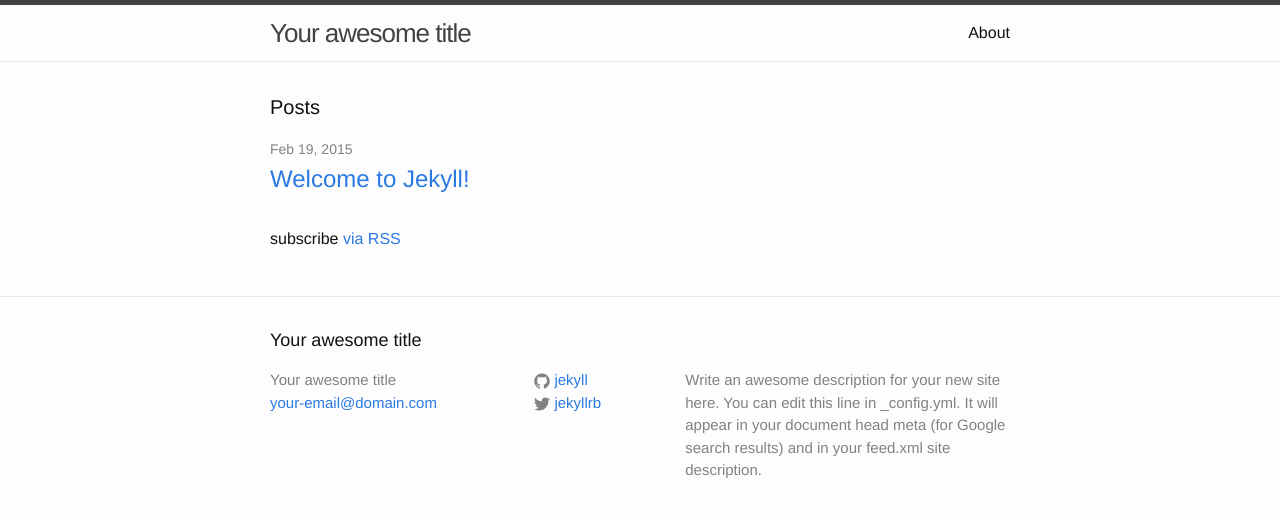
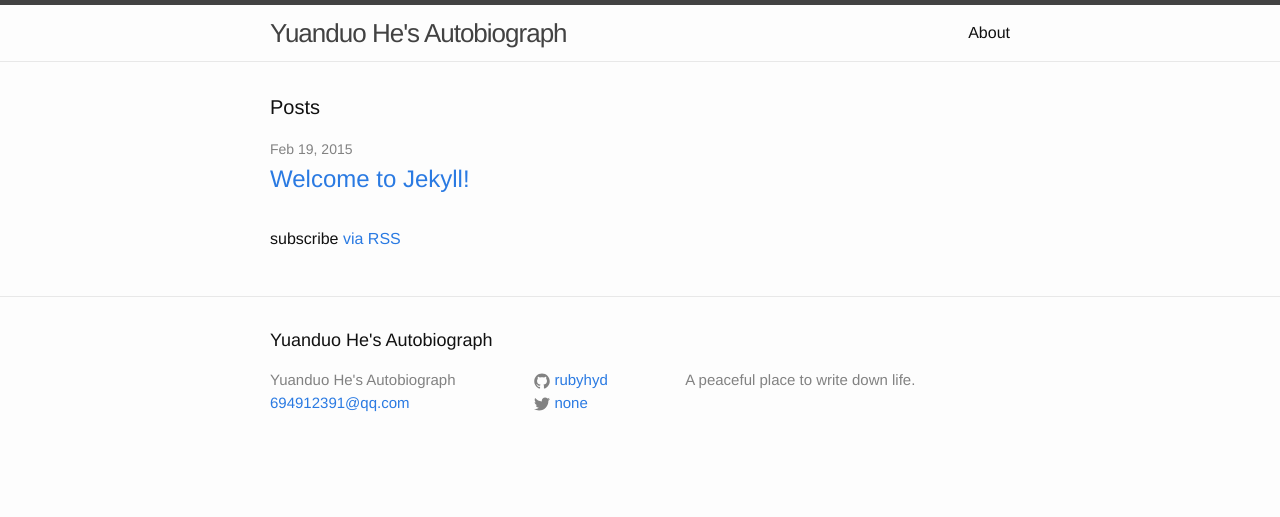
Before and after one commit to rubyhyd/rubyhyd.github.io, a Jekyll site: the page built from index.html, in a window 1280 px wide. Shown: the top 517 px of the page. Built offline with Jekyll 4.4.1, drawn with Linux system fonts in a browser that asks for light colours.

Commit message:
_config.yml modified

```diff
--- a/_config.yml
+++ b/_config.yml
@@ -1,14 +1,12 @@
 # Site settings
-title: Your awesome title
-email: your-email@domain.com
+title: Yuanduo He's Autobiograph
+email: 694912391@qq.com
 description: > # this means to ignore newlines until "baseurl:"
-  Write an awesome description for your new site here. You can edit this
-  line in _config.yml. It will appear in your document head meta (for
-  Google search results) and in your feed.xml site description.
+  A peaceful place to write down life.
 baseurl: "" # the subpath of your site, e.g. /blog/
 url: "http://yourdomain.com" # the base hostname & protocol for your site
-twitter_username: jekyllrb
-github_username:  jekyll
+twitter_username: none
+github_username:  rubyhyd
 
 # Build settings
 markdown: kramdown
```
